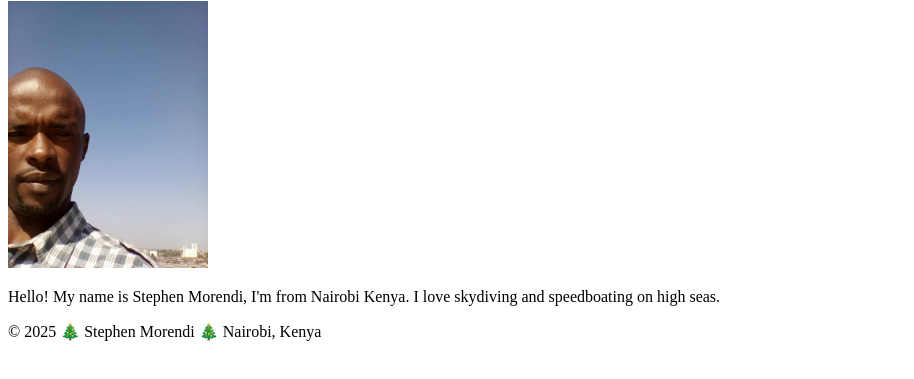
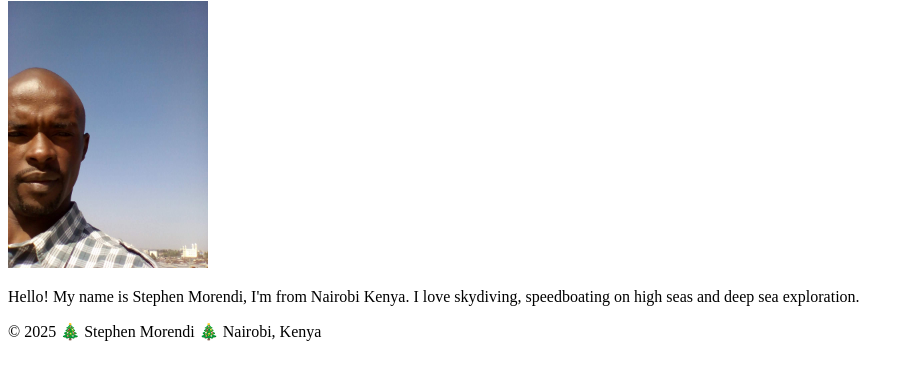
Before and after one commit to StephenNyangau/wdd0130, a plain HTML site: page index.html in a window 1280 px wide. Shown: the part 105-484 px from the top of the page, without its empty margins (0-914 px from the left). Drawn offline with Linux system fonts and the light colour scheme.

Commit message:
Homepagewk01

```diff
--- a/index.html
+++ b/index.html
@@ -15,7 +15,7 @@
         <main>
             <h1>Stephen Morendi | wdd130</h1>
             <img src="images/profile.jpg" alt="My name is Stephen Morendi" width="200">
-            <p>Hello! My name is Stephen Morendi, I'm from Nairobi Kenya. I love skydiving and speedboating on high seas.</p>
+            <p>Hello! My name is Stephen Morendi, I'm from Nairobi Kenya. I love skydiving, speedboating on high seas and deep sea exploration.</p>
         </main>
         <footer>
             <p>© 2025 🎄 Stephen Morendi 🎄 Nairobi, Kenya</p>
```
